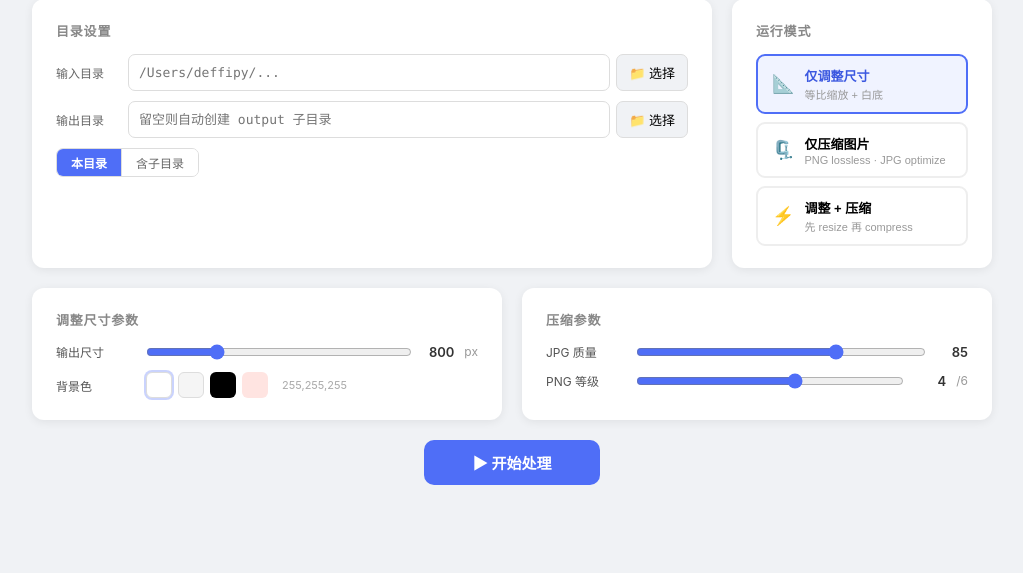
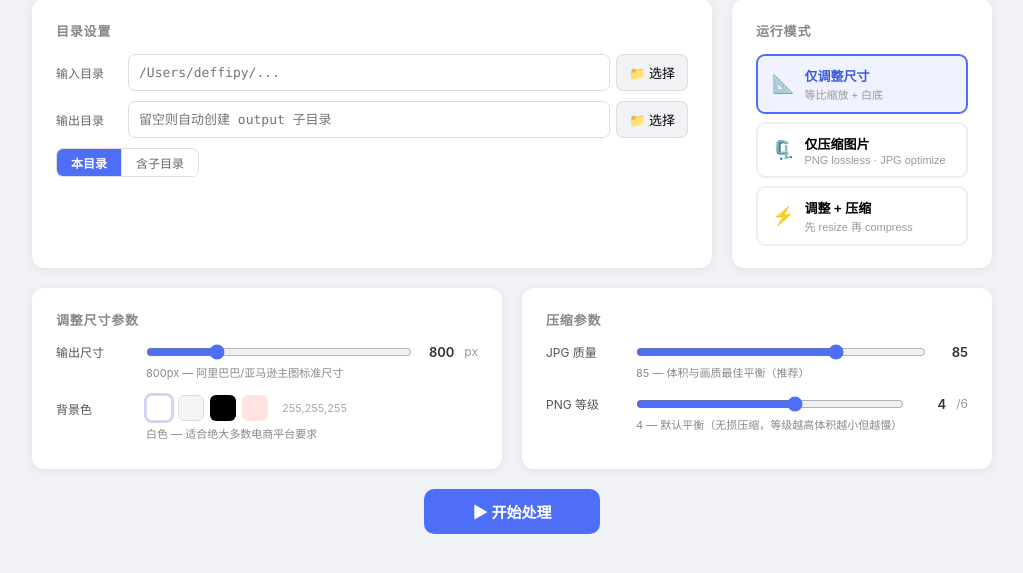
Before and after one commit to magnleds/ec-image-processor, a PHP site: page / in a window 1280 px wide. Shown: the part 86-659 px from the top of the page, without its empty margins (128-1151 px from the left). Run offline with PHP 8.4, Linux system fonts and the light colour scheme.

Commit message:
add param hints and localStorage save for all settings

```diff
--- a/web/index.php
+++ b/web/index.php
@@ -67,6 +67,7 @@ input[type=number] {
 input[type=number]:focus { border-color: #4f6ef7; }
 input[type=range] { accent-color: #4f6ef7; cursor: pointer; }
 .param-val { font-size: 13px; font-weight: 600; color: #333; width: 32px; text-align: right; }
+.param-hint { font-size: 11px; color: #888; margin-top: -6px; margin-bottom: 4px; margin-left: 90px; line-height: 1.4; }
 .color-swatch { display: flex; gap: 6px; flex-wrap: wrap; }
 .swatch { width: 26px; height: 26px; border-radius: 6px; cursor: pointer; border: 2px solid transparent; transition: all .15s; }
 .swatch:hover { transform: scale(1.1); }
@@ -208,11 +209,13 @@ button.run:disabled { opacity: .5; cursor: not-allowed; }
       <div class="sec-title">调整尺寸参数</div>
       <div class="param-row">
         <span class="param-label">输出尺寸</span>
-        <input type="range" id="p-size" min="400" max="2000" step="100" value="800" oninput="document.getElementById('v-size').textContent=this.value">
+        <input type="range" id="p-size" min="400" max="2000" step="100" value="800"
+          oninput="document.getElementById('v-size').textContent=this.value; saveParam('ec_p_size',this.value); updateSizeHint(this.value)">
         <span class="param-val" id="v-size">800</span>
         <span style="font-size:12px;color:#999">px</span>
       </div>
-      <div class="param-row">
+      <div class="param-hint" id="hint-size">800px — 阿里巴巴/亚马逊主图标准尺寸</div>
+      <div class="param-row" style="margin-top:14px">
         <span class="param-label">背景色</span>
         <div class="color-swatch">
           <div class="swatch sel" style="background:#fff;border:1px solid #ddd" data-bg="255,255,255" onclick="setBg(this)" title="白色"></div>
@@ -222,21 +225,26 @@ button.run:disabled { opacity: .5; cursor: not-allowed; }
         </div>
         <span style="font-size:11px;color:#aaa;margin-left:4px" id="v-bg">255,255,255</span>
       </div>
+      <div class="param-hint" id="hint-bg">白色 — 适合绝大多数电商平台要求</div>
     </div>
 
     <div class="card" id="params-compress">
       <div class="sec-title">压缩参数</div>
       <div class="param-row">
         <span class="param-label">JPG 质量</span>
-        <input type="range" id="p-jpgq" min="50" max="100" step="1" value="85" oninput="document.getElementById('v-jpgq').textContent=this.value">
+        <input type="range" id="p-jpgq" min="50" max="100" step="1" value="85"
+          oninput="document.getElementById('v-jpgq').textContent=this.value; saveParam('ec_p_jpgq',this.value); updateJpgHint(this.value)">
         <span class="param-val" id="v-jpgq">85</span>
       </div>
-      <div class="param-row">
+      <div class="param-hint" id="hint-jpgq">85 — 体积与画质最佳平衡（推荐）</div>
+      <div class="param-row" style="margin-top:14px">
         <span class="param-label">PNG 等级</span>
-        <input type="range" id="p-pngl" min="1" max="6" step="1" value="4" oninput="document.getElementById('v-pngl').textContent=this.value">
+        <input type="range" id="p-pngl" min="1" max="6" step="1" value="4"
+          oninput="document.getElementById('v-pngl').textContent=this.value; saveParam('ec_p_pngl',this.value); updatePngHint(this.value)">
         <span class="param-val" id="v-pngl">4</span>
         <span style="font-size:12px;color:#999">/6</span>
       </div>
+      <div class="param-hint" id="hint-pngl">4 — 默认平衡（无损压缩，等级越高体积越小但越慢）</div>
     </div>
   </div>
 
@@ -299,6 +307,15 @@ window.onload = () => {
   setScope(currentScope, true);
   if (inDir)  { document.getElementById('in-dir').value = inDir; checkImgCount(inDir); }
   if (outDir) document.getElementById('out-dir').value = outDir;
+  // 恢复参数
+  const pSize = localStorage.getItem('ec_p_size');
+  const pJpgq = localStorage.getItem('ec_p_jpgq');
+  const pPngl = localStorage.getItem('ec_p_pngl');
+  const pBg   = localStorage.getItem('ec_p_bg');
+  if (pSize) { document.getElementById('p-size').value = pSize; document.getElementById('v-size').textContent = pSize; updateSizeHint(pSize); }
+  if (pJpgq) { document.getElementById('p-jpgq').value = pJpgq; document.getElementById('v-jpgq').textContent = pJpgq; updateJpgHint(pJpgq); }
+  if (pPngl) { document.getElementById('p-pngl').value = pPngl; document.getElementById('v-pngl').textContent = pPngl; updatePngHint(pPngl); }
+  if (pBg)   { const sw = document.querySelector('.swatch[data-bg="'+pBg+'"]'); if (sw) setBg(sw); }
 };
 
 // ── 模式切换 ──
@@ -321,6 +338,37 @@ function setBg(el) {
   el.classList.add('sel');
   currentBg = el.dataset.bg;
   document.getElementById('v-bg').textContent = currentBg;
+  saveParam('ec_p_bg', currentBg);
+  const bgNames = {'255,255,255':'白色 — 适合绝大多数电商平台要求','245,245,245':'浅灰 — 柔和背景，适合浅色产品','0,0,0':'黑色 — 适合深色或金属质感产品','255,228,225':'浅粉 — 温暖背景，适合美妆/礼品类'};
+  document.getElementById('hint-bg').textContent = bgNames[currentBg] || currentBg;
+}
+
+function saveParam(key, val) { localStorage.setItem(key, val); }
+
+function updateSizeHint(v) {
+  v = parseInt(v);
+  const hints = [[800,'800px — 阿里巴巴/亚马逊主图标准尺寸'],[1000,'1000px — 高清主图，适合放大展示'],[1200,'1200px — 超清，文件较大'],[400,'400px — 缩略图/预览用途'],[600,'600px — 中等尺寸']];
+  let h = v + 'px';
+  for (const [thresh, txt] of hints) { if (v === thresh) { h = txt; break; } }
+  if (v < 600) h = v + 'px — 较小，适合缩略图';
+  else if (v > 1000) h = v + 'px — 超清，文件较大';
+  document.getElementById('hint-size').textContent = h;
+}
+
+function updateJpgHint(v) {
+  v = parseInt(v);
+  let h;
+  if (v >= 95) h = v + ' — 接近原图质量，文件较大';
+  else if (v >= 85) h = v + ' — 体积与画质最佳平衡（推荐）';
+  else if (v >= 75) h = v + ' — 体积更小，画质轻微下降';
+  else h = v + ' — 体积很小，画质明显下降，不推荐';
+  document.getElementById('hint-jpgq').textContent = h;
+}
+
+function updatePngHint(v) {
+  v = parseInt(v);
+  const m = {1:'1 — 最快速，压缩率低',2:'2 — 快速压缩',3:'3 — 较快，压缩率中等',4:'4 — 默认平衡（无损，推荐）',5:'5 — 较慢，压缩率较高',6:'6 — 最大压缩，速度最慢'};
+  document.getElementById('hint-pngl').textContent = m[v] || v;
 }
 
 // ── 扫描范围切换 ──
```
